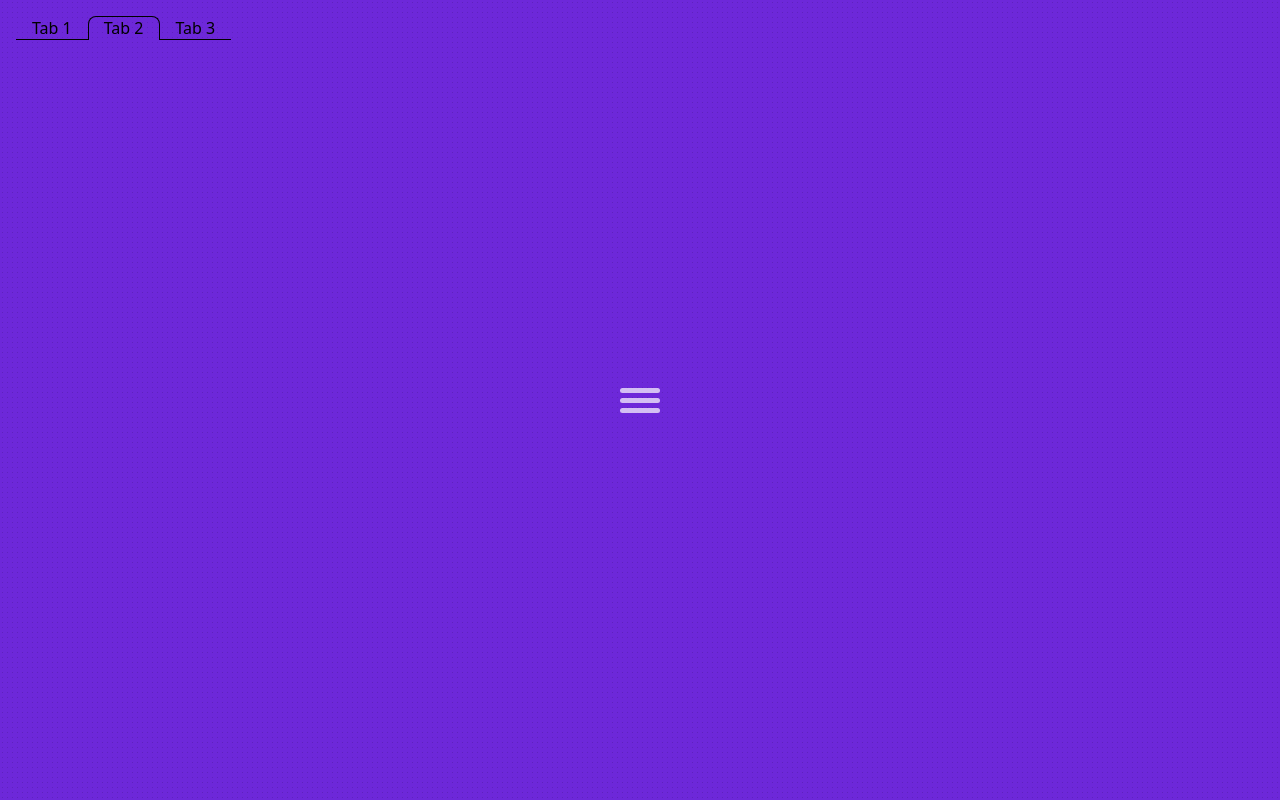
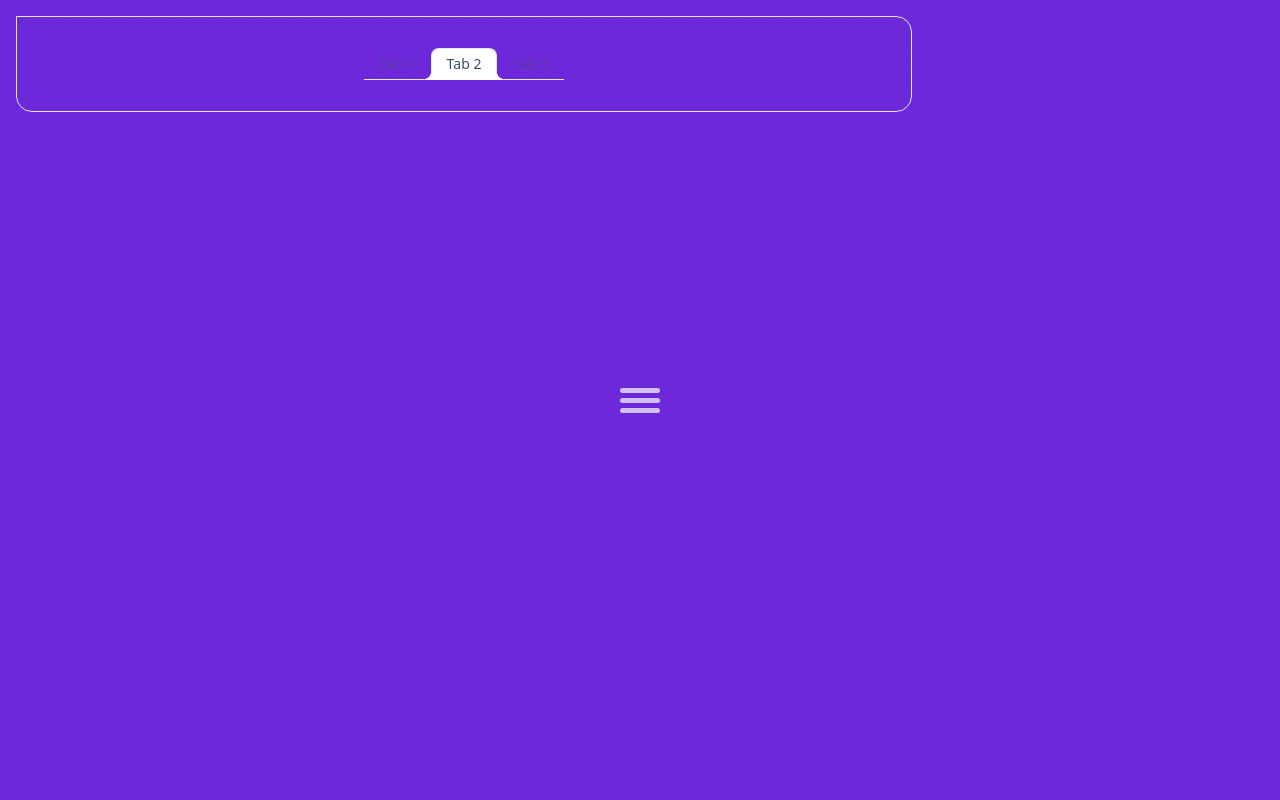
Before and after one commit to maxzz/ui-pie-menu, a React (Vite) app: page / in a window 1280 px wide. Built offline with nearby package versions, Linux system fonts and the light colour scheme.

Commit message:
WIP. tabs. fix rounded border

```diff
--- a/src/App.tsx
+++ b/src/App.tsx
@@ -39,10 +39,12 @@ function TabsTest() {
     }
     return (
         <div className="p-4">
+            <div className="preview border-base-300 bg-base-200 rounded-b-box rounded-tr-box flex min-h-[6rem] min-w-[18rem] max-w-4xl flex-wrap items-center justify-center gap-2 overflow-x-hidden border bg-cover bg-top p-4">
             <div className="tabs">
-                <a className="tab-lifted" onClick={onSelect}>Tab 1</a>
-                <a className="tab-lifted tab-active" onClick={onSelect}>Tab 2</a>
-                <a className="tab-lifted" onClick={onSelect}>Tab 3</a>
+                <a className="tab tab-lifted" onClick={onSelect}>Tab 1</a>
+                <a className="tab tab-lifted tab-active" onClick={onSelect}>Tab 2</a>
+                <a className="tab tab-lifted" onClick={onSelect}>Tab 3</a>
+            </div>
             </div>
         </div>
     );
--- a/src/tabs.css
+++ b/src/tabs.css
@@ -1,156 +1,202 @@
 :root {
     color-scheme: light;
-    --pf: 258.89 94.378% 40.941%;
-    --sf: 314 100% 37.647%;
-    --af: 174 60% 40.784%;
-    --nf: 219 14.085% 22.275%;
-    --in: 198 93% 60%;
-    --su: 158 64% 52%;
-    --wa: 43 96% 56%;
-    --er: 0 91% 71%;
-    --inc: 198 100% 12%;
-    --suc: 158 100% 10%;
-    --wac: 43 100% 11%;
-    --erc: 0 100% 14%;
+    --pf: 211.79 100% 40.627%;
+    --sf: 246.92 47.273% 34.51%;
+    --af: 310.41 49.388% 41.569%;
+    --nf: 217.02 92.157% 8%;
+    --pc: 211.79 100% 90.157%;
+    --sc: 246.92 100% 88.627%;
+    --ac: 310.41 100% 90.392%;
+    --nc: 217.02 100% 82%;
+    --inc: 191.54 100% 15.608%;
+    --suc: 181.5 100% 13.255%;
+    --wac: 32.308 100% 16.706%;
+    --erc: 0 100% 14.431%;
     --rounded-box: 1rem;
-    --rounded-btn: .5rem;
+    --rounded-btn: 0.5rem;
     --rounded-badge: 1.9rem;
-    --animation-btn: .25s;
-    --animation-input: .2s;
+    --animation-btn: 0.25s;
+    --animation-input: 0.2s;
     --btn-text-case: uppercase;
-    --btn-focus-scale: .95;
+    --btn-focus-scale: 0.95;
     --border-btn: 1px;
     --tab-border: 1px;
-    --tab-radius: .5rem;
-    --p: 258.89 94.378% 51.176%;
-    --pc: 0 0% 100%;
-    --s: 314 100% 47.059%;
-    --sc: 0 0% 100%;
-    --a: 174 60% 50.98%;
-    --ac: 174.71 43.59% 15.294%;
-    --n: 219 14.085% 27.843%;
-    --nc: 0 0% 100%;
+    --tab-radius: 0.5rem;
+    --p: 211.79 100% 50.784%;
+    --s: 246.92 47.273% 43.137%;
+    --a: 310.41 49.388% 51.961%;
+    --n: 217.02 92.157% 10%;
     --b1: 0 0% 100%;
-    --b2: 0 0% 94.902%;
-    --b3: 180 1.9608% 90%;
-    --bc: 215 27.907% 16.863%
+    --b2: 216.92 100% 97.451%;
+    --b3: 218.82 43.59% 92.353%;
+    --bc: 214.29 30.061% 31.961%;
+    --in: 191.54 92.857% 78.039%;
+    --su: 181.5 46.512% 66.275%;
+    --wa: 32.308 61.905% 83.529%;
+    --er: 0 63.38% 72.157%;
+}
+
+/*  */
+
+.rounded-tr-box {
+    border-top-right-radius: var(--rounded-box, 1rem);
+}
+.rounded-b-box {
+    border-bottom-left-radius: var(--rounded-box, 1rem);
+    border-bottom-right-radius: var(--rounded-box, 1rem);
+}
+
+/*  */
+
+.tab {
+    position: relative;
+    display: inline-flex;
+    flex-wrap: wrap;
+    align-items: center;
+    justify-content: center;
+    text-align: center;
+
+    height: 2rem;
+    font-size: .875rem;
+    line-height: 1.25rem;
+    line-height: 2;
+
+    --tab-padding: 1rem;
+    --tw-text-opacity: .5;
+    --tab-color: hsla(var(--bc) / var(--tw-text-opacity, 1));
+    --tab-bg: hsla(var(--b1) / var(--tw-bg-opacity, 1));
+    --tab-border-color: hsla(var(--b3) / var(--tw-bg-opacity, 1));
+
+    color: var(--tab-color);
+    padding-left: var(--tab-padding,1rem);
+    padding-right: var(--tab-padding,1rem);
+
+    cursor: pointer;
+    user-select: none;
 }
 
 .tab:hover {
-    --tw-text-opacity: 1
+    --tw-text-opacity: 1;
 }
 
 .tab.tab-active {
-    border-color: hsl(var(--bc)/var(--tw-border-opacity));
+    border-color: hsl(var(--bc) / var(--tw-border-opacity));
     --tw-border-opacity: 1;
-    --tw-text-opacity: 1
+    --tw-text-opacity: 1;
 }
 
 .tab:focus {
     outline: 2px solid transparent;
-    outline-offset: 2px
+    outline-offset: 2px;
 }
 
 .tab:focus-visible {
     outline: 2px solid currentColor;
-    outline-offset: -3px
+    outline-offset: -3px;
 }
 
 .tab:focus-visible.tab-lifted {
-    border-bottom-right-radius: var(--tab-radius,.5rem);
-    border-bottom-left-radius: var(--tab-radius,.5rem)
+    border-bottom-right-radius: var(--tab-radius, 0.5rem);
+    border-bottom-left-radius: var(--tab-radius, 0.5rem);
 }
 
 .tab-bordered {
-    border-color: hsl(var(--bc)/var(--tw-border-opacity));
-    --tw-border-opacity: .2;
+    border-color: hsl(var(--bc) / var(--tw-border-opacity));
+    --tw-border-opacity: 0.2;
     border-style: solid;
-    border-bottom-width: calc(var(--tab-border,1px) + 1px)
+    border-bottom-width: calc(var(--tab-border, 1px) + 1px);
 }
 
 .tab-lifted {
-    border: var(--tab-border,1px) solid transparent;
-    border-width: 0 0 var(--tab-border,1px);
-    border-top-left-radius: var(--tab-radius,.5rem);
-    border-top-right-radius: var(--tab-radius,.5rem);
+    border: var(--tab-border, 1px) solid transparent;
+    border-width: 0 0 var(--tab-border, 1px);
+    border-top-left-radius: var(--tab-radius, 0.5rem);
+    border-top-right-radius: var(--tab-radius, 0.5rem);
     border-bottom-color: var(--tab-border-color);
-    padding-left: var(--tab-padding,1rem);
-    padding-right: var(--tab-padding,1rem);
-    padding-top: var(--tab-border,1px)
+    padding-left: var(--tab-padding, 1rem);
+    padding-right: var(--tab-padding, 1rem);
+    padding-top: var(--tab-border, 1px);
 }
 
 .tab-lifted.tab-active {
     background-color: var(--tab-bg);
-    border-width: var(--tab-border,1px) var(--tab-border,1px) 0;
+    border-width: var(--tab-border, 1px) var(--tab-border, 1px) 0;
     border-left-color: var(--tab-border-color);
     border-right-color: var(--tab-border-color);
     border-top-color: var(--tab-border-color);
-    padding-left: calc(var(--tab-padding,1rem) - var(--tab-border,1px));
-    padding-right: calc(var(--tab-padding,1rem) - var(--tab-border,1px));
-    padding-bottom: var(--tab-border,1px);
-    padding-top: 0
+    padding-left: calc(var(--tab-padding, 1rem) - var(--tab-border, 1px));
+    padding-right: calc(var(--tab-padding, 1rem) - var(--tab-border, 1px));
+    padding-bottom: var(--tab-border, 1px);
+    padding-top: 0;
 }
 
-.tab-lifted.tab-active:before,.tab-lifted.tab-active:after {
+.tab-lifted.tab-active:before,
+.tab-lifted.tab-active:after {
     z-index: 1;
     content: "";
     display: block;
     position: absolute;
-    width: var(--tab-radius,.5rem);
-    height: var(--tab-radius,.5rem);
+    width: var(--tab-radius, 0.5rem);
+    height: var(--tab-radius, 0.5rem);
     bottom: 0;
     --tab-grad: calc(68% - var(--tab-border, 1px));
-    --tab-corner-bg: radial-gradient(circle at var(--circle-pos), transparent var(--tab-grad), var(--tab-border-color) calc(var(--tab-grad) + .3px), var(--tab-border-color) calc(var(--tab-grad) + var(--tab-border, 1px)), var(--tab-bg) calc(var(--tab-grad) + var(--tab-border, 1px) + .3px))
+    --tab-corner-bg: radial-gradient(
+        circle at var(--circle-pos),
+        transparent var(--tab-grad),
+        var(--tab-border-color) calc(var(--tab-grad) + 0.3px),
+        var(--tab-border-color) calc(var(--tab-grad) + var(--tab-border, 1px)),
+        var(--tab-bg) calc(var(--tab-grad) + var(--tab-border, 1px) + 0.3px)
+    );
 }
 
 .tab-lifted.tab-active:before {
-    left: calc(var(--tab-radius,.5rem) * -1);
+    left: calc(var(--tab-radius, 0.5rem) * -1);
     --circle-pos: top left;
-    background-image: var(--tab-corner-bg)
+    background-image: var(--tab-corner-bg);
 }
 
-[dir=rtl] .tab-lifted.tab-active:before {
-    --circle-pos: top right
+[dir="rtl"] .tab-lifted.tab-active:before {
+    --circle-pos: top right;
 }
 
 .tab-lifted.tab-active:after {
-    right: calc(var(--tab-radius,.5rem) * -1);
+    right: calc(var(--tab-radius, 0.5rem) * -1);
     --circle-pos: top right;
-    background-image: var(--tab-corner-bg)
+    background-image: var(--tab-corner-bg);
 }
 
-[dir=rtl] .tab-lifted.tab-active:after {
-    --circle-pos: top left
+[dir="rtl"] .tab-lifted.tab-active:after {
+    --circle-pos: top left;
 }
 
 .tab-lifted.tab-active:first-child:before {
-    background: 0 0
+    background: 0 0;
 }
 
 .tab-lifted.tab-active:last-child:after {
-    background: 0 0
+    background: 0 0;
 }
 
-.tab-lifted.tab-active+.tab-lifted.tab-active:before {
-    background: 0 0
+.tab-lifted.tab-active + .tab-lifted.tab-active:before {
+    background: 0 0;
 }
 
 .tabs-boxed {
     --tw-bg-opacity: 1;
-    background-color: hsl(var(--b2,var(--b1))/var(--tw-bg-opacity));
-    padding: .25rem;
-    border-radius: var(--rounded-btn,.5rem)
+    background-color: hsl(var(--b2, var(--b1)) / var(--tw-bg-opacity));
+    padding: 0.25rem;
+    border-radius: var(--rounded-btn, 0.5rem);
 }
 
 .tabs-boxed .tab-active {
     --tw-bg-opacity: 1;
-    background-color: hsl(var(--p)/var(--tw-bg-opacity));
+    background-color: hsl(var(--p) / var(--tw-bg-opacity));
     --tw-text-opacity: 1;
-    color: hsl(var(--pc)/var(--tw-text-opacity));
-    border-radius: var(--rounded-btn,.5rem)
+    color: hsl(var(--pc) / var(--tw-text-opacity));
+    border-radius: var(--rounded-btn, 0.5rem);
 }
 
 .tabs-boxed .tab-active:hover {
     --tw-text-opacity: 1;
-    color: hsl(var(--pc)/var(--tw-text-opacity))
+    color: hsl(var(--pc) / var(--tw-text-opacity));
 }
```
